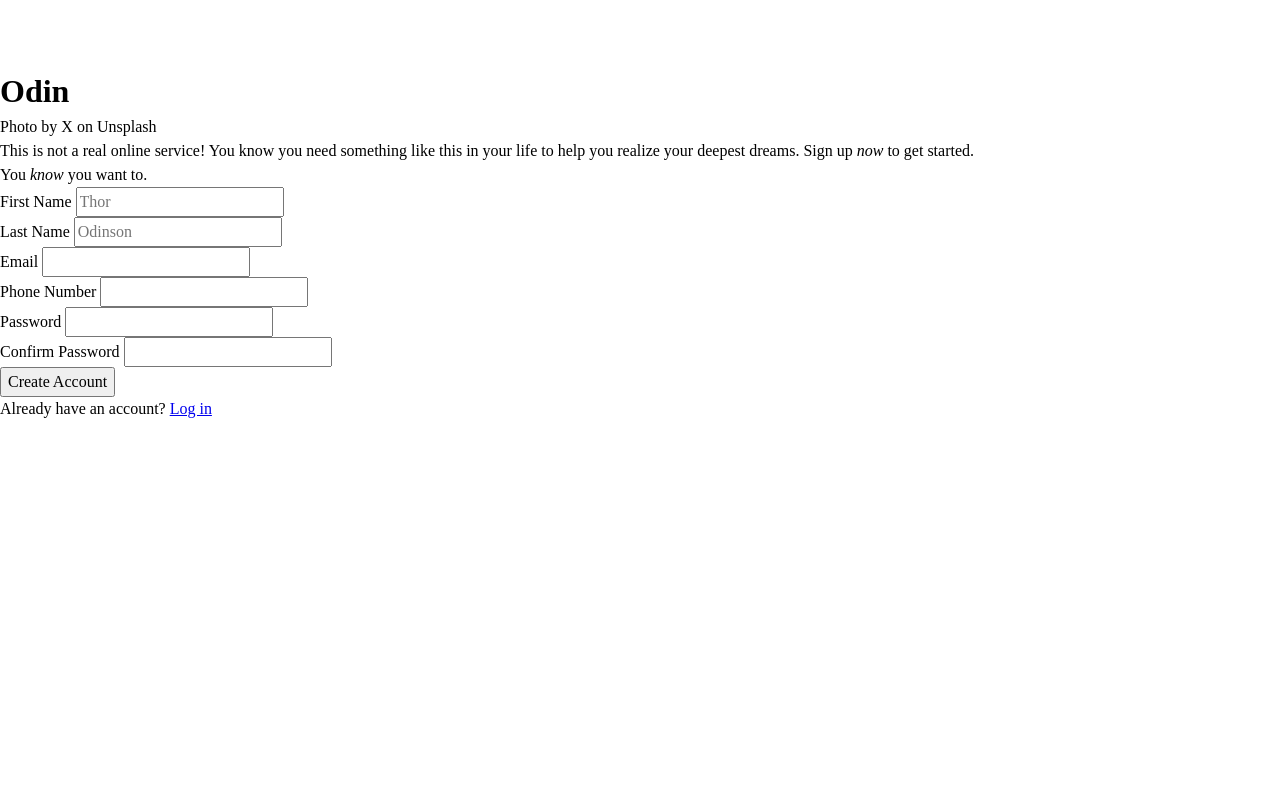
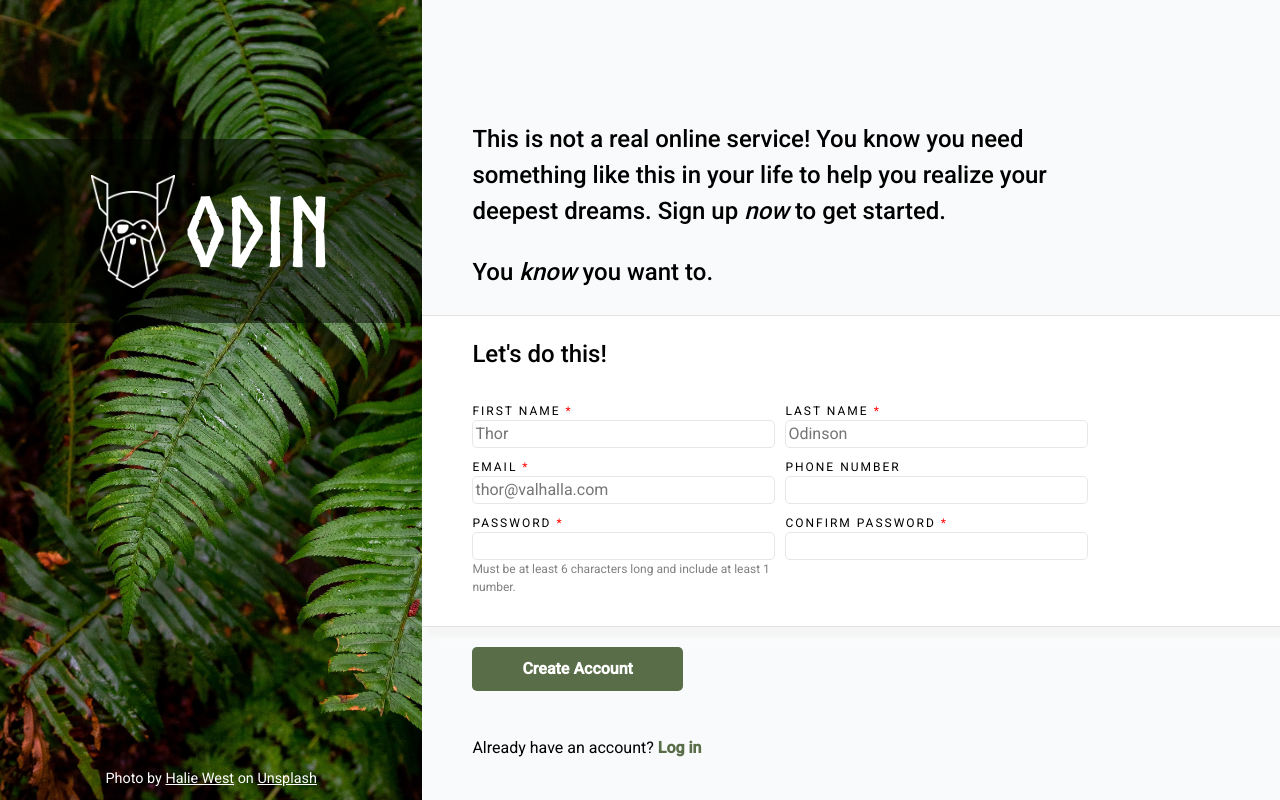
Before and after one commit to Ihlakhizan/odin-signup-form, a plain HTML site: page index.html in a window 1280 px wide. Drawn offline with Linux system fonts and the light colour scheme.

Commit message:
Add CSS and form functionality and validation

```diff
--- a/index.html
+++ b/index.html
@@ -5,55 +5,54 @@
     <meta http-equiv="X-UA-Compatible" content="IE=edge">
     <meta name="viewport" content="width=device-width, initial-scale=1.0">
     <link rel="stylesheet" href="styles.css">
+    <link rel="preconnect" href="https://fonts.googleapis.com"><link rel="preconnect" href="https://fonts.gstatic.com" crossorigin><link href="https://fonts.googleapis.com/css2?family=Roboto:wght@400;500&display=swap" rel="stylesheet">
     <title>Document</title>
 </head>
 <body>
-    <main>
     <div class="sidebar">
         <div class="banner">
-                <img src="images/odin-lined.png" width=50px>
+            <img class="banner-image" src="images/odin-lined.png">
             <h1 class="banner-text">Odin</h1>
         </div>
-            <div class="attribution-text">Photo by X on Unsplash</div>
+        <div class="attribution-text">Photo by <a href="https://unsplash.com/@haliewestphoto">Halie West</a> on <a href="https://unsplash.com/photos/25xggax4bSA">Unsplash</a>
         </div>
-        <div class="signup">
-            <p class="promo-text">This is not a real online service! You know you need something like this in your life to help you realize your deepest dreams. Sign up <em>now</em> to get started.</p>
-            <p class="promo-text">You <em>know</em> you want to.</p>
-            <form class="signup-form" action="" method="post">
-                <div class="form-item">
-                    <label for="firstname">First Name
+    </div>
+
+    <main>
+            <h2>This is not a real online service! You know you need something like this in your life to help you realize your deepest dreams. Sign up <em>now</em> to get started.</h2>
+            <h2>You <em>know</em> you want to.</h2>
+            <form class="signup-form" action="" method="">
+                <div class="input-section">
+                    <h2 class="form-heading">Let's do this!</h2>
+                    <div class="form-input">
+                        <label for="firstname" class="required">First Name</label>
                         <input id="firstname" type="text" name="firstname" placeholder="Thor" required>
-                    </label>
                     </div>
-                <div class="form-item">
-                    <label for="lastname">Last Name
-                        <input id="lastname" type="text" name="lastname" placeholder="Odinson">
-                    </label>
+                    <div class="form-input">
+                        <label for="lastname" class="required">Last Name</label>
+                        <input id="lastname" type="text" name="lastname" placeholder="Odinson" required>
                     </div>
-                <div class="form-item">
-                    <label for="email">Email
-                        <input id="email" type="email" name="email">
-                    </label>
+                    <div class="form-input">
+                        <label for="email" class="required">Email</label>
+                        <input id="email" type="email" name="email" placeholder="thor@valhalla.com" required>
                     </div>
-                <div class="form-item">
-                    <label for="phoneno">Phone Number
-                        <input id="phoneno" type="tel" name="phoneno">
-                    </label>
+                    <div class="form-input">
+                        <label for="phoneno">Phone Number</label>
+                        <input id="phoneno" type="tel" name="phoneno" minlength="8">
                     </div>
-                <div class="form-item">
-                    <label for="password">Password
-                        <input id="password" type="password" name="password">
-                    </label>
+                    <div class="form-input">
+                        <label for="password" class="required">Password</label>
+                        <input id="password" type="password" name="password" minlength="6" pattern=".*\d.*" required>
+                        <div class="form-text">Must be at least 6 characters long and include at least 1 number.</div>
                     </div>
-                <div class="form-item">Confirm Password
-                    <label for="password-confirmation">
-                        <input id="password-confirmation" type="password" name="password">
-                    </label>
+                    <div class="form-input">
+                        <label for="password-confirmation" class="required">Confirm Password</label>
+                        <input id="password-confirmation" type="password" name="password" required>
+                    </div>
                 </div>
             <button type="submit" class="btn-submit">Create Account</button>
             </form>
             <div class="signin">Already have an account? <a href="#">Log in</a></div>
-        </div>
     </main>
 </body>
 </html>
--- a/styles.css
+++ b/styles.css
@@ -1,3 +1,4 @@
+/* CSS reset */
 /* Box sizing rules */
 *,
 *::before,
@@ -50,3 +51,167 @@ textarea,
 select {
     font: inherit;
 }
+
+/* End of CSS reset */
+
+/* Document CSS */
+/* General */
+@font-face {
+    font-family: "Norse Bold";
+    src: url("fonts/Norse-Bold.otf") format("opentype");
+}
+
+:root {
+    --main-bg: #F9FAFB;
+}
+
+a {
+    text-decoration: underline;
+    color: inherit;
+}
+
+body {
+    font-family: "Roboto", Arial, Helvetica, sans-serif;
+    background-color: var(--main-bg);
+    display: flex;
+    gap: 50px;
+}
+
+/* Sidebar */
+.sidebar {
+    background: no-repeat url(images/green-bg.jpg);
+    background-size: cover;
+    color: white;
+    max-width: 33vw;
+    flex: 1 0 33vw;
+    display: flex;
+    flex-direction: column;
+    justify-content: space-between;
+    align-items: center;
+}
+
+.banner {
+    background-color: rgba(0,0,0,50%);
+    margin: 33% 0 0 0;
+    padding: 20px 0;
+    width: 100%;
+    display: flex;
+    flex-direction: row;
+    align-items: center;
+    justify-content: center;
+    gap: 10px;
+}
+
+.banner-image {
+    max-width: 20%;
+}
+
+.banner-text {
+    font-family: "Norse Bold";
+    font-size: 6rem;
+}
+
+.attribution-text {
+    font-size: 0.9rem;
+    margin: 0 0 2.5% 0;
+}
+
+/* Main content */
+main {
+    width: 77vw;
+    display: flex;
+    flex-direction: column;
+    gap: 25px;
+}
+
+h2 {
+    max-width: 75%;
+    font-size: 1.5rem;
+    font-weight: 500;
+}
+
+main > h2:first-child {
+    margin-top: 15%;
+}
+
+/* Form */
+.form-heading {
+    margin-bottom: 20px;
+}
+
+.input-section {
+    background-color: white;
+    box-shadow: 5px 10px 5px whitesmoke;
+    border: solid #e2e2e2;
+    border-width: 1px 0px;
+    display: flex;
+    flex-flow: row wrap;
+    gap: 10px;
+    margin: 0 0 20px -50px;
+    padding: 20px 50px 30px 50px;
+}
+
+.form-heading {
+    width: 100%;
+}
+
+.input-section > .form-input {
+    flex: 0 0 40%;
+}
+
+.input-section > div:nth-of-type(even) {
+    margin-right: auto;
+}
+
+.form-input {
+    display: flex;
+    flex-flow: column;
+}
+
+.form-input > label {
+    text-transform: uppercase;
+    color: black;
+    letter-spacing: 2px;
+    font-size: 12px;
+}
+
+.form-input > label.required:after {
+    content: " *";
+    color: red;
+}
+
+input {
+    border: 1px solid #E5E7EB;
+    border-radius: 5px;
+    outline: none;
+}
+
+input:focus {
+    border: 1px solid blue;
+    box-shadow: rgba(100, 100, 111, 0.2) 0px 7px 29px 0px;
+}
+
+input:invalid:focus {
+    border-color: red;
+}
+
+.form-text {
+    font-size: 12px;
+    color: gray;
+}
+
+.btn-submit {
+    color: white;
+    font-weight: bold;
+    background-color: #596D48;
+    border: 0;
+    border-radius: 5px;
+    padding: 10px 50px;
+    margin-bottom: 20px;
+}
+
+.signin a {
+    color: #596D48;
+    font-weight: bold;
+    text-decoration: none;
+}
```
Also changed, not shown: fonts/Norse-Bold.otf (added), images/green-bg.jpg (added). Lines whose indentation alone changed are shown as unchanged.
